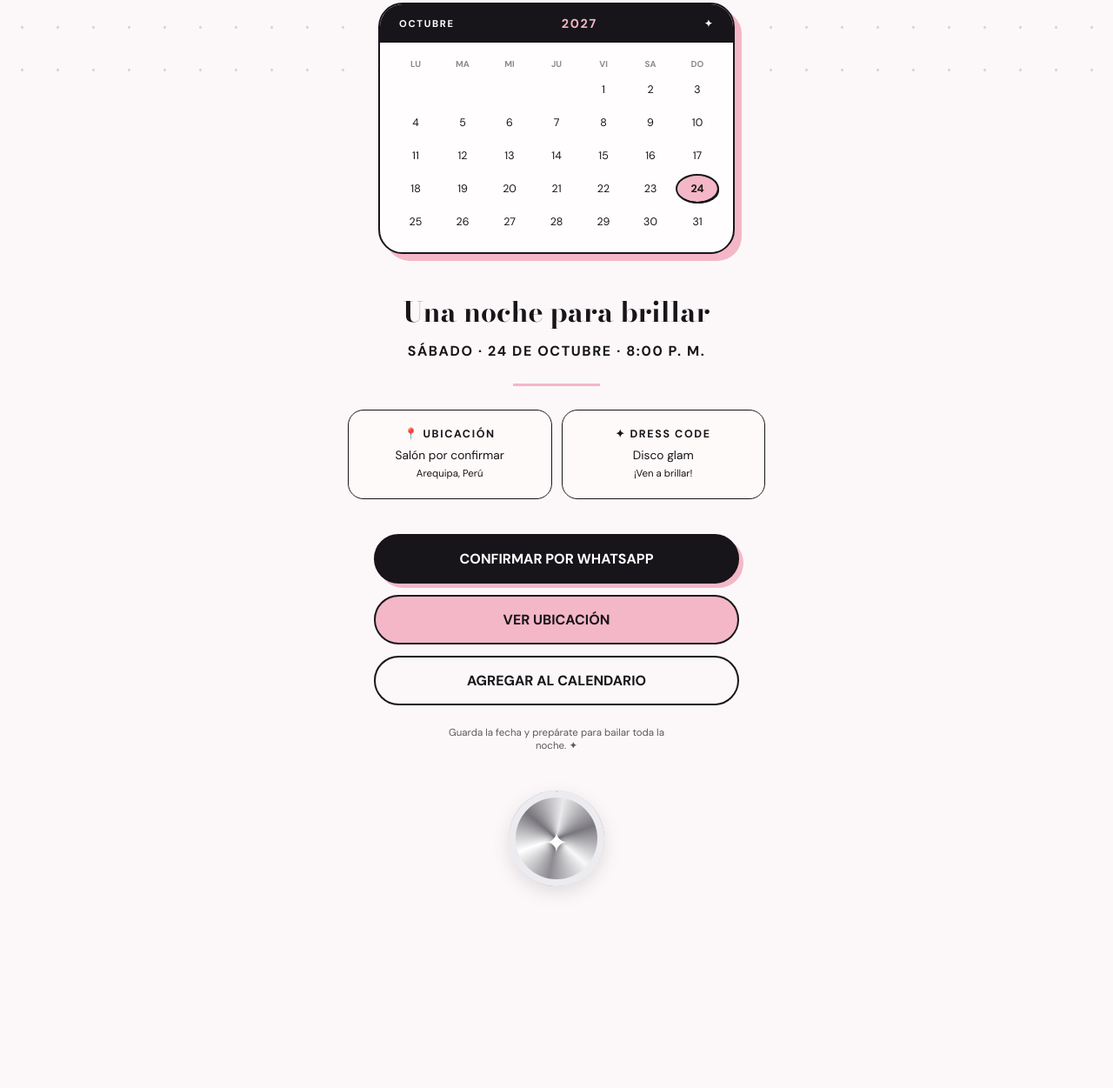
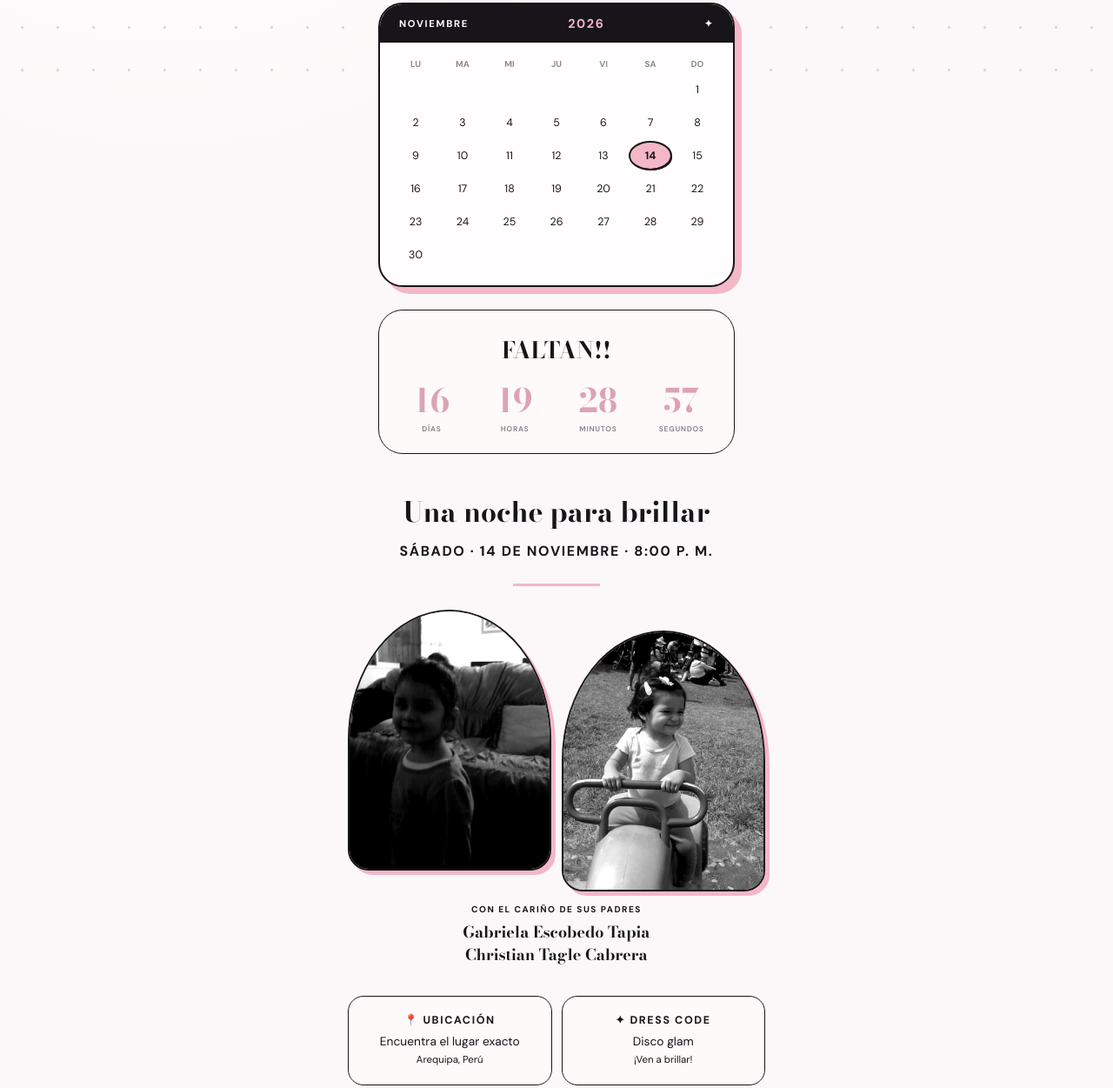
Before and after one commit to BrunoRasot/ari-fest, a plain HTML site: page disco-quince/dist/index.html in a window 1280 px wide. Shown: the part 697-1948 px from the top of the page at 87% size. Before the commit the page ends 1768 px from the top, so only its background shows below. Drawn offline with nearby package versions, Linux system fonts and the light colour scheme.

Commit message:
Add event details countdown and portraits

```diff
--- a/disco-quince/dist/index.html
+++ b/disco-quince/dist/index.html
@@ -214,6 +214,17 @@
         outline: 2px solid var(--ink);
         box-shadow: 2px 2px 0 var(--ink);
       }
+      .countdown { width: min(100%, 410px); margin: 0 auto 40px; padding: 25px 15px 22px; background: #fffafa; border: 1.5px solid var(--ink); border-radius: 28px; }
+      .countdown h2 { margin: 0 0 19px; font-family: 'Bodoni Moda', serif; font-size: 1.65rem; }
+      .countdown-grid { display: grid; grid-template-columns: repeat(4, 1fr); gap: 5px; }
+      .countdown-unit b { display: block; color: #dda3b4; font-family: 'Bodoni Moda', serif; font-size: clamp(1.7rem, 7vw, 2.35rem); line-height: 1; }
+      .countdown-unit span { display: block; margin-top: 8px; color: #8e8990; font-size: 0.53rem; font-weight: 700; letter-spacing: 0.08em; }
+      .memories { display: grid; grid-template-columns: 1fr 1fr; gap: 12px; max-width: 480px; margin: 0 auto 38px; }
+      .memory { aspect-ratio: .78; margin: 0; overflow: hidden; border: 2px solid var(--ink); border-radius: 50% 50% 24px 24px; background: #ddd; box-shadow: 5px 5px 0 var(--rose); }
+      .memory:nth-child(2) { transform: translateY(24px); }
+      .memory img { width: 100%; height: 100%; object-fit: cover; filter: grayscale(1) contrast(1.28); }
+      .family { margin: 0 auto 34px; max-width: 380px; font-family: 'Bodoni Moda', serif; font-size: 1.12rem; line-height: 1.45; }
+      .family small { display: block; margin-bottom: 6px; font-family: 'DM Sans', sans-serif; font-size: .63rem; font-weight: 700; letter-spacing: .15em; }
       .event {
         margin: 42px auto 0;
         padding: 0 8px;
@@ -346,34 +357,41 @@
       <p class="sub">MIS QUINCE AÑOS</p>
       <p class="intro">La pista se enciende y quiero celebrar esta noche inolvidable contigo.</p>
       <section class="calendar" aria-label="Calendario de la fiesta">
-        <div class="cal-top"><span>OCTUBRE</span><b>2027</b><span>✦</span></div>
+        <div class="cal-top"><span>NOVIEMBRE</span><b>2026</b><span>✦</span></div>
         <div class="cal-grid">
           <span class="weekday">LU</span><span class="weekday">MA</span
           ><span class="weekday">MI</span><span class="weekday">JU</span
           ><span class="weekday">VI</span><span class="weekday">SA</span
-          ><span class="weekday">DO</span> <span></span><span></span><span></span><span></span
-          ><span class="date">1</span><span class="date">2</span><span class="date">3</span>
-          <span class="date">4</span><span class="date">5</span><span class="date">6</span
-          ><span class="date">7</span><span class="date">8</span><span class="date">9</span
-          ><span class="date">10</span> <span class="date">11</span><span class="date">12</span
-          ><span class="date">13</span><span class="date">14</span><span class="date">15</span
-          ><span class="date">16</span><span class="date">17</span> <span class="date">18</span
-          ><span class="date">19</span><span class="date">20</span><span class="date">21</span
-          ><span class="date">22</span><span class="date">23</span
-          ><span class="date party">24</span> <span class="date">25</span
-          ><span class="date">26</span><span class="date">27</span><span class="date">28</span
-          ><span class="date">29</span><span class="date">30</span><span class="date">31</span>
+          ><span class="weekday">DO</span> <span></span><span></span><span></span><span></span><span></span><span></span
+          ><span class="date">1</span><span class="date">2</span><span class="date">3</span><span class="date">4</span><span class="date">5</span><span class="date">6</span><span class="date">7</span><span class="date">8</span>
+          <span class="date">9</span><span class="date">10</span><span class="date">11</span><span class="date">12</span><span class="date">13</span><span class="date party">14</span><span class="date">15</span>
+          <span class="date">16</span><span class="date">17</span><span class="date">18</span><span class="date">19</span><span class="date">20</span><span class="date">21</span><span class="date">22</span>
+          <span class="date">23</span><span class="date">24</span><span class="date">25</span><span class="date">26</span><span class="date">27</span><span class="date">28</span><span class="date">29</span><span class="date">30</span>
+        </div>
+      </section>
+      <section class="countdown" aria-label="Cuenta regresiva para la fiesta">
+        <h2>FALTAN!!</h2>
+        <div class="countdown-grid">
+          <div class="countdown-unit"><b id="days">00</b><span>DÍAS</span></div>
+          <div class="countdown-unit"><b id="hours">00</b><span>HORAS</span></div>
+          <div class="countdown-unit"><b id="minutes">00</b><span>MINUTOS</span></div>
+          <div class="countdown-unit"><b id="seconds">00</b><span>SEGUNDOS</span></div>
         </div>
       </section>
       <section class="event">
         <h2>Una noche para brillar</h2>
-        <p class="time">SÁBADO · 24 DE OCTUBRE · 8:00 P. M.</p>
+        <p class="time">SÁBADO · 14 DE NOVIEMBRE · 8:00 P. M.</p>
         <div class="divider"></div>
       </section>
+      <section class="memories" aria-label="Recuerdos de Ari">
+        <figure class="memory"><img src="assets/ari-recuerdo-1.png" alt="Ari de niña" /></figure>
+        <figure class="memory"><img src="assets/ari-recuerdo-2.png" alt="Ari de niña jugando" /></figure>
+      </section>
+      <p class="family"><small>CON EL CARIÑO DE SUS PADRES</small>Gabriela Escobedo Tapia<br />Christian Tagle Cabrera</p>
       <section class="details">
         <article class="detail">
           <h3>📍 UBICACIÓN</h3>
-          <p>Salón por confirmar<br /><small>Arequipa, Perú</small></p>
+          <p>Encuentra el lugar exacto<br /><small>Arequipa, Perú</small></p>
         </article>
         <article class="detail">
           <h3>✦ DRESS CODE</h3>
@@ -383,21 +401,21 @@
       <section class="actions" aria-label="Acciones de invitación">
         <a
           class="btn primary"
-          href="https://wa.me/51999999999?text=%C2%A1Hola!%20Confirmo%20mi%20asistencia%20a%20los%2015%20de%20Ari%20%F0%9F%AA%A9"
+          href="https://wa.me/51954719375?text=%C2%A1Hola!%20Confirmo%20mi%20asistencia%20a%20los%2015%20de%20Ari%20%F0%9F%AA%A9"
           target="_blank"
           rel="noreferrer"
           >CONFIRMAR POR WHATSAPP</a
         >
         <a
           class="btn secondary"
-          href="https://maps.google.com/?q=Arequipa,Peru"
+          href="https://maps.app.goo.gl/2P2xjvikCidjTvCx7"
           target="_blank"
           rel="noreferrer"
           >VER UBICACIÓN</a
         >
         <a
           class="btn"
-          href="https://calendar.google.com/calendar/render?action=TEMPLATE&text=ARI+FEST+-+Mis+15+a%C3%B1os&dates=20271025T010000Z/20271025T060000Z&details=Una+noche+para+brillar"
+          href="https://calendar.google.com/calendar/render?action=TEMPLATE&text=ARI+FEST+-+Mis+15+a%C3%B1os&dates=20261115T010000Z/20261115T060000Z&details=Una+noche+para+brillar"
           target="_blank"
           rel="noreferrer"
           >AGREGAR AL CALENDARIO</a
@@ -406,5 +424,19 @@
       <p class="note">Guarda la fecha y prepárate para bailar toda la noche. ✦</p>
       <div class="disco footer-disco"></div>
     </main>
+    <script>
+      const eventDate = new Date('2026-11-14T20:00:00-05:00');
+      const units = { days: 86400000, hours: 3600000, minutes: 60000, seconds: 1000 };
+      function updateCountdown() {
+        let remaining = Math.max(0, eventDate - new Date());
+        for (const [name, duration] of Object.entries(units)) {
+          const value = Math.floor(remaining / duration);
+          remaining %= duration;
+          document.getElementById(name).textContent = String(value).padStart(2, '0');
+        }
+      }
+      updateCountdown();
+      setInterval(updateCountdown, 1000);
+    </script>
   </body>
 </html>
```
Also changed, not shown: disco-quince/dist/assets/ari-recuerdo-1.png (added), disco-quince/dist/assets/ari-recuerdo-2.png (added), 2 other files.
